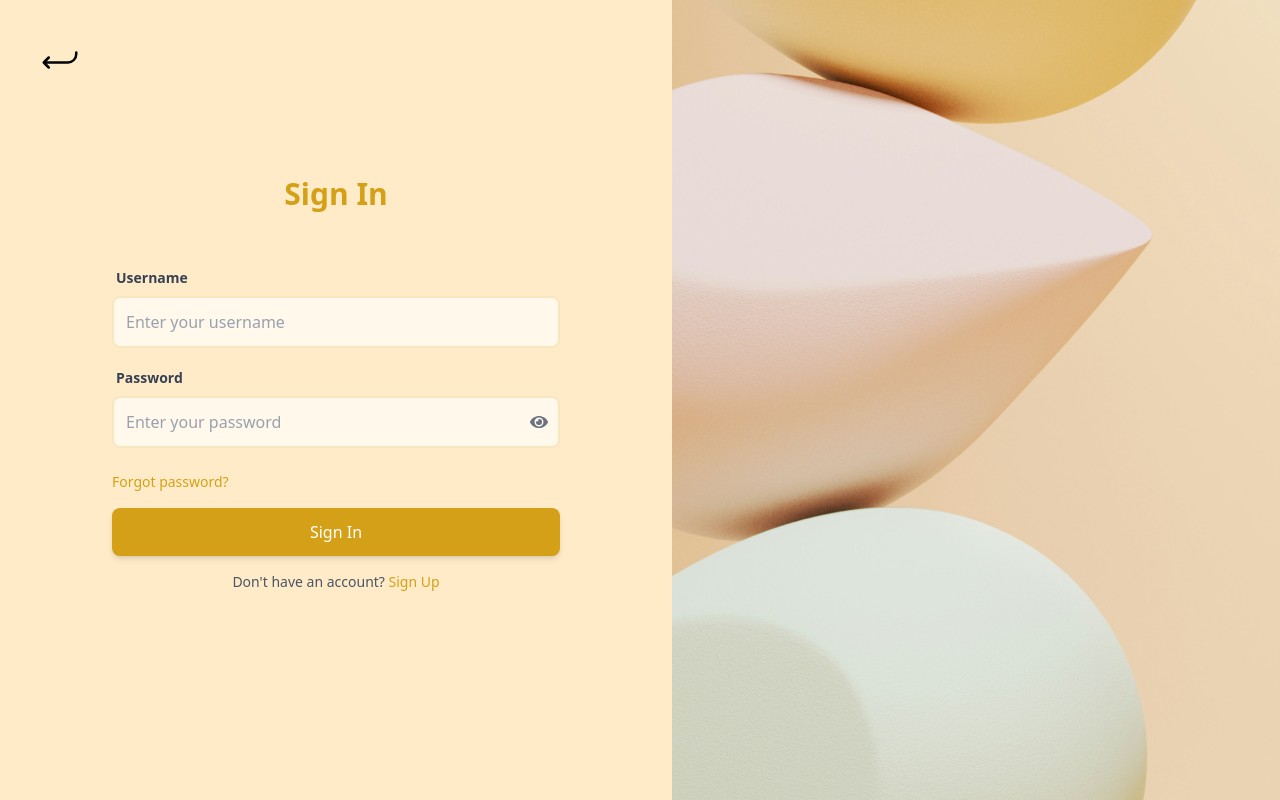
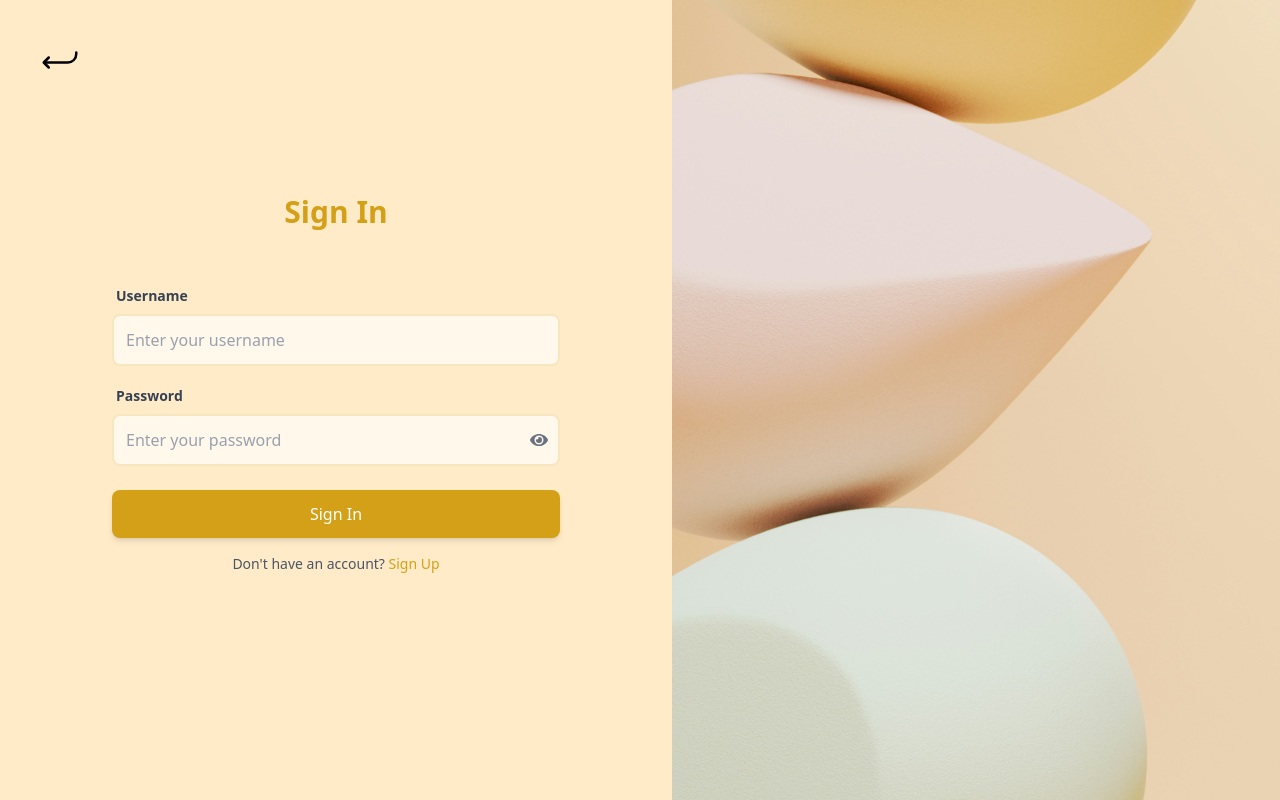
Before and after one commit to SoulFriendOrganization/frontend, a React (Vite) app: page /login in a window 1280 px wide. Built offline with nearby package versions, Linux system fonts and the light colour scheme.

Commit message:
fix: Remove unused "Forgot password?" link from LoginPage component

```diff
--- a/src/pages/LoginPage.jsx
+++ b/src/pages/LoginPage.jsx
@@ -87,8 +87,6 @@
                                 </div>
                                 {errors.password && <p className="text-red-500 text-xs mt-1 ml-1">{errors.password.message}</p>}
                             </div>
-                            <div className="flex items-center justify-between mb-4">
-                                <a href="#" className="text-sm text-[#D4A017] hover:underline">Forgot password?</a>                            </div>
                             {error && (
                                 <div className="mb-4 p-3 bg-red-100 border border-red-200 text-red-700 rounded-lg">
                                     {error}
```
